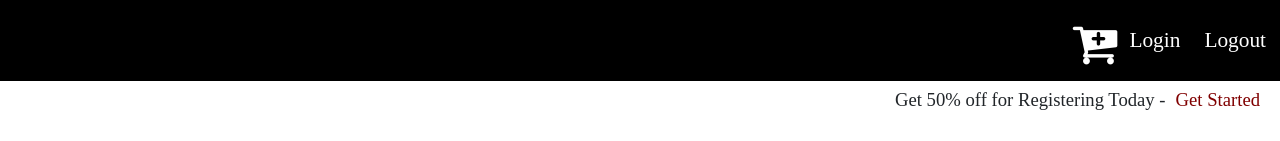
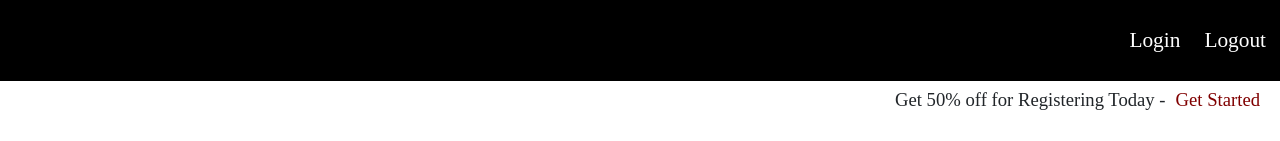
Before and after one commit to Capstone-ACC/My-Capstone, a React (Vite) app: page /cart in a window 1280 px wide. Shown: the top 141 px of the page. Built offline with nearby package versions, Linux system fonts and the light colour scheme.

Commit message:
update code to your standards as a more experienced dev since bootcamp

```diff
--- a/src/components/Confirmation.jsx
+++ b/src/components/Confirmation.jsx
@@ -19,10 +19,10 @@ export default function Confirmation() {
 
   return (
     <>
-      <div className="confirmation-black-background">
+      <section className="confirmation-black-background">
         <div className="step-four"> Confirmation #2556987125</div>
         <img src="/images/animatedCreditCard.png" className="animatedCC" alt="icon of maroon credit card" />
-      </div>
+      </section>
 
       <section className="confirmation-container">
         <h5 className="heading-confirm">
--- a/src/components/Login.jsx
+++ b/src/components/Login.jsx
@@ -85,7 +85,6 @@ export default function Login({setToken}) {
   return (
     <>
       <section className="login-container">
-
           <h3>Login</h3>
           <form onSubmit={handleSubmit}>
             <label>
--- a/src/components/MyCart.jsx
+++ b/src/components/MyCart.jsx
@@ -21,7 +21,7 @@ const Cart = () => {
 
   return (
     <section className="cart-container">
-    <h3 style={{marginTop: '20px'}}>My Cart</h3>
+      <h3 style={{marginTop: '20px'}}>My Cart</h3>
       {cartItems.length === 0 ? (
         <>
         <span style={{fontSize: '18pt'}}>Your cart is empty</span>
@@ -45,7 +45,7 @@ const Cart = () => {
               </div>
             </div>
           ))}
-          <div className="total-checkout-keepShopping">
+          <section className="total-checkout-keepShopping">
             <span style={{fontSize: '18pt', marginBottom:'20px'}}>Grand Total: ${getCartTotal()}</span>
 
             <section style={{marginBottom: '20px'}}>
@@ -53,7 +53,7 @@ const Cart = () => {
               <button onClick={clearCart} >Clear Cart</button>
               <button onClick={checkOut}>Check Out</button>
             </section>
-          </div>
+          </section>
         </section>
       )}
     </section>
--- a/src/components/Product.jsx
+++ b/src/components/Product.jsx
@@ -5,7 +5,7 @@ import "./css/Main-SearchBar.css";
 export default function Product({ product }) {
   return (
     <section className="my-box" key={product.id}>
-      <div className="content">
+      <section className="content">
         <h4>{product.title} </h4>
         <span>Description: {product.description}</span>
         <span>Category: {product.category} </span>
@@ -20,7 +20,7 @@ export default function Product({ product }) {
             </Link>
           </button>
         </section>
-      </div>
+      </section>
     </section>
   );
 }
--- a/src/components/TopHeader.jsx
+++ b/src/components/TopHeader.jsx
@@ -23,9 +23,9 @@ export default function TopHeader() {
   return (
     <>
     <header className="top-header">
-      <div className="cart-icon">
+      <span className="cart-icon">
         <i className="fa fa-cart-plus cart-icon" onClick={goToCart}> {cartItems.length > 0 && <span className="cart-item-count">{cartItems.length}</span>}</i>
-        </div>
+        </span>
 
         <Link to="/login" className="login">Login</Link>
         <Link  to="/login" onClick={handleLogOut} className="login">Logout</Link>
```
